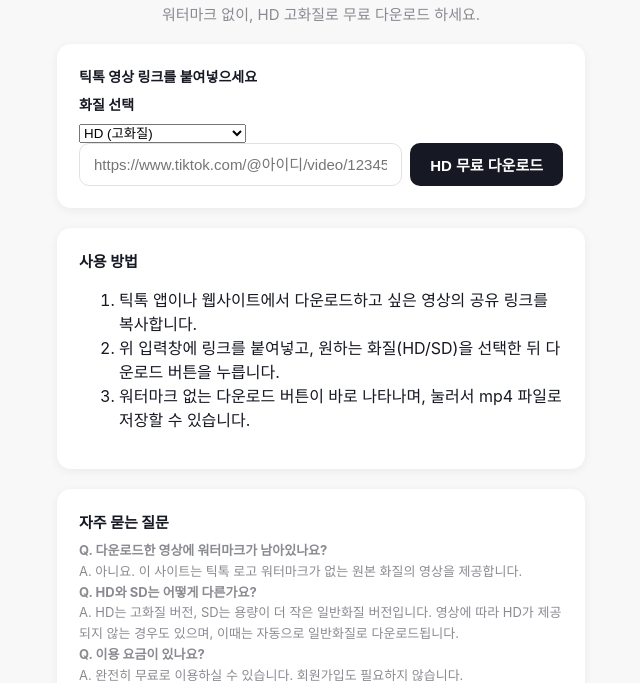
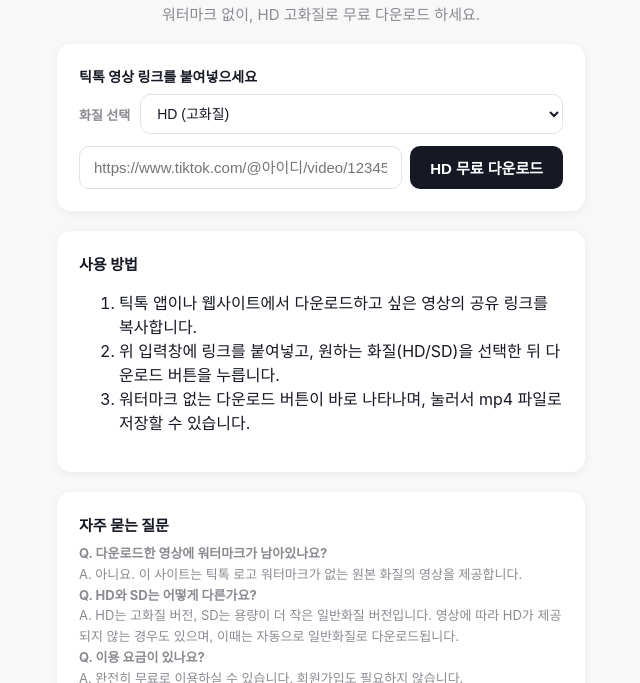
Before and after one commit to hnh1661/tiktok-downloader, a website: page public/index.html in a window 1280 px wide. Shown: the part 83-766 px from the top of the page, without its empty margins (319-959 px from the left). Drawn offline with Linux system fonts and the light colour scheme.

Commit message:
Update style.css

```diff
--- a/public/style.css
+++ b/public/style.css
@@ -39,6 +39,30 @@
 
 label { display: block; font-size: 14px; margin-bottom: 8px; color: var(--dark); font-weight: 600; }
 
+.quality-row {
+  display: flex;
+  align-items: center;
+  gap: 10px;
+  margin-bottom: 12px;
+}
+.quality-row .quality-label {
+  margin-bottom: 0;
+  font-size: 13px;
+  color: var(--gray);
+  font-weight: 600;
+  white-space: nowrap;
+}
+.quality-row select {
+  flex: 1;
+  padding: 10px 12px;
+  border: 1px solid #e2e2e5;
+  border-radius: 10px;
+  font-size: 14px;
+  background: #fff;
+  color: var(--dark);
+}
+.quality-row select:focus { outline: none; border-color: var(--primary); }
+
 .input-row { display: flex; gap: 8px; }
 
 #tiktok-url {
@@ -77,6 +101,15 @@
 .video-info p { margin: 0; }
 #video-title { font-size: 14px; line-height: 1.4; }
 .video-author { color: var(--gray); font-size: 13px; margin-top: 6px !important; }
+
+.quality-note {
+  font-size: 12px;
+  color: var(--gray);
+  background: #fafafa;
+  border-radius: 8px;
+  padding: 8px 10px;
+  margin: 0 0 14px;
+}
 
 .ad-gate {
   background: #fafafa;
@@ -144,4 +177,5 @@
 @media (max-width: 420px) {
   .input-row { flex-direction: column; }
   #fetch-btn { padding: 12px; }
+  .quality-row { flex-direction: column; align-items: stretch; }
 }
```
